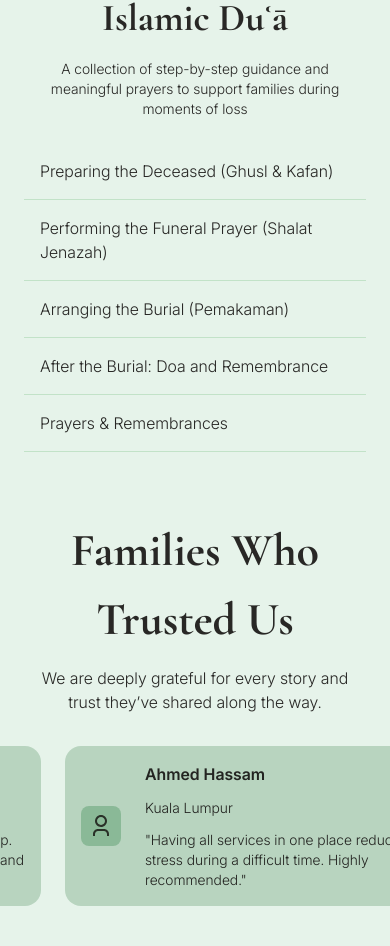
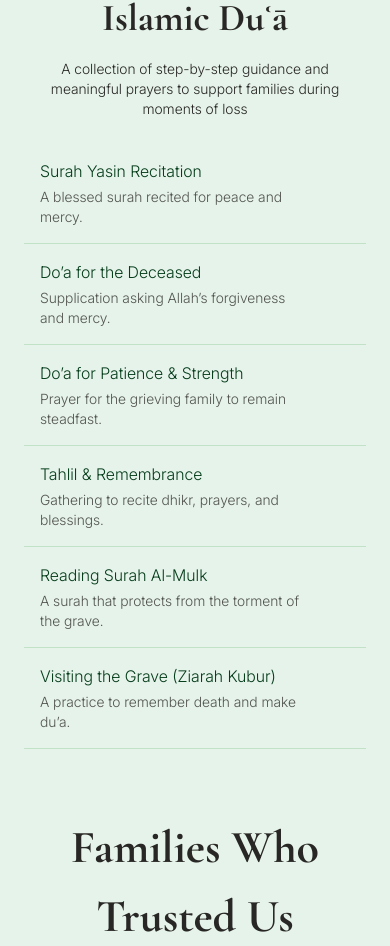
Before and after one commit to workadev/ekubur-client, a React (Vite) app: page / in a window 390 px wide. Shown: the part 6809-7755 px from the top of the page. Built offline with nearby package versions, Linux system fonts and the light colour scheme.

Commit message:
add detail doa

```diff
--- a/src/components/SectionGuides.jsx
+++ b/src/components/SectionGuides.jsx
@@ -1,13 +1,114 @@
+import { useEffect, useState } from "react";
 import imgGuides from "../assets/images/guides.jpg";
+import ArrowUpRight from "../assets/images/icons/arrow-right-up-line.svg";
+import CheckCircle from "../assets/images/icons/icon-check-circle.svg";
 
 function SectionGuides() {
   const guides = [
-    "Preparing the Deceased (Ghusl & Kafan)",
-    "Performing the Funeral Prayer (Shalat Jenazah)",
-    "Arranging the Burial (Pemakaman)",
-    "After the Burial: Doa and Remembrance",
-    "Prayers & Remembrances"
-  ]
+    {
+      title: "Surah Yasin Recitation",
+      desc: "A blessed surah recited for peace and mercy.",
+      highlight:
+        "Recitation that brings tranquility and mercy for the departed soul.",
+      timings: ["After Maghrib", "During illness", "Thursday night"],
+      prayers: [
+        { title: "Surah Yasin", desc: "A central recitation for ease." },
+        { title: "Tasbih (33x)", desc: "Subhānallāh — Glory be to Allah." },
+        { title: "Tahmid (33x)", desc: "Alhamdulillāh — All praise to Allah." },
+      ],
+    },
+    {
+      title: "Do’a for the Deceased",
+      desc: "Supplication asking Allah’s forgiveness and mercy.",
+      highlight:
+        "Focused prayers seeking forgiveness, light, and spaciousness of the grave.",
+      timings: ["After burial", "During visits", "Night prayers"],
+      prayers: [
+        { title: "Allāhumma ighfir lahu", desc: "Ask for forgiveness." },
+        { title: "Allāhumma thabbit", desc: "Pray for firmness in the grave." },
+        { title: "Salawat", desc: "Blessings upon the Prophet ﷺ." },
+      ],
+    },
+    {
+      title: "Do’a for Patience & Strength",
+      desc: "Prayer for the grieving family to remain steadfast.",
+      highlight:
+        "Supplications that calm the heart and fortify patience during loss.",
+      timings: ["Moments of grief", "After condolences", "Night reflection"],
+      prayers: [
+        { title: "Innallāha ma’a al-sābirīn", desc: "Reminder of Allah’s support." },
+        { title: "Rabbi ishrah lī", desc: "Expansion of chest and ease." },
+        { title: "Hasbunallāh", desc: "Reliance and trust in Allah." },
+      ],
+    },
+    {
+      title: "Tahlil & Remembrance",
+      desc: "Gathering to recite dhikr, prayers, and blessings.",
+      highlight:
+        "A gathering where family recites dhikr, du’a, and praises to Allah as an act of remembrance.",
+      timings: [
+        "Right after the passing (same night)",
+        "Day 3",
+        "Day 7",
+        "Day 40",
+        "Day 100",
+        "Death anniversary",
+        "Before Ramadan / Eid",
+        "During visits to the grave (Ziarah)",
+      ],
+      prayers: [
+        { title: "Al-Fatihah", desc: "Opening prayer dedicated to the deceased." },
+        { title: "Surah Yasin", desc: "A central recitation bringing peace & mercy." },
+        { title: "Tasbih (33x)", desc: "Subhānallāh — Glory be to Allah." },
+        { title: "Tahmid (33x)", desc: "Alhamdulillāh — All praise to Allah." },
+        { title: "Takbir (33x)", desc: "Allāhu Akbar — Allah is the Greatest." },
+        { title: "Tahlil Phrase", desc: "Lā ilāha illallāh — There is no deity but Allah." },
+        { title: "Salawat upon the Prophet", desc: "Allāhumma ṣalli ‘alā Muhammad." },
+        { title: "Do’a for the Deceased", desc: "Closing prayer asking forgiveness and mercy." },
+      ],
+    },
+    {
+      title: "Reading Surah Al-Mulk",
+      desc: "A surah that protects from the torment of the grave.",
+      highlight: "Recitation to seek protection from trials of the grave.",
+      timings: ["Nightly", "Thursday evening", "After Isha"],
+      prayers: [
+        { title: "Surah Al-Mulk", desc: "Recite completely with reflection." },
+        { title: "Istighfar", desc: "Seek forgiveness after recitation." },
+      ],
+    },
+    {
+      title: "Visiting the Grave (Ziarah Kubur)",
+      desc: "A practice to remember death and make du’a.",
+      highlight: "A humble visit to remember the hereafter and offer prayers.",
+      timings: ["Fridays", "Before Eid", "After burial"],
+      prayers: [
+        { title: "Peace greetings", desc: "Assalāmu ‘alaykum ahl al-qubūr." },
+        { title: "Al-Fatihah", desc: "Gift recitation to the deceased." },
+        { title: "Short dhikr", desc: "Subhānallāh, Alhamdulillāh, Allāhu Akbar." },
+      ],
+    },
+  ];
+
+  const [selectedGuide, setSelectedGuide] = useState(null);
+  const [showModal, setShowModal] = useState(false);
+
+  useEffect(() => {
+    if (selectedGuide) {
+      const timer = setTimeout(() => setShowModal(true), 20);
+      return () => clearTimeout(timer);
+    }
+    return undefined;
+  }, [selectedGuide]);
+
+  const closeModal = () => {
+    setShowModal(false);
+    setTimeout(() => setSelectedGuide(null), 300);
+  };
+
+  const handleOverlayClick = (e) => {
+    if (e.target === e.currentTarget) closeModal();
+  };
 
   return (
     <section className="bg-white">
@@ -19,12 +120,43 @@ function SectionGuides() {
           A collection of step-by-step guidance and meaningful prayers to support families during moments of loss
         </p>
         <div className="flex justify-between mt-6">
-          <div className="w-full">
+          <div className="w-full md:mr-4">
             {
-              guides.map((item) => (
-                <div className="p-4 md:py-8 md:px-9 border-b border-[#C2E2C8]">
-                  {item}
-                </div>
+              guides.map((item, index) => (
+                <a
+                  key={`${item.title}-${index}`}
+                  href="#"
+                  onClick={(e) => {
+                    e.preventDefault();
+                    setSelectedGuide(item);
+                  }}
+                  className="
+                    group
+                    block
+                    border-b
+                    border-[#C2E2C8]
+                    hover:border-[#0D7330]
+                    transition-colors
+                  "
+                >
+                  <div className="p-4 md:py-8 md:px-9 flex items-start justify-between">
+                    <div className="mr-6">
+                      <div className="text-[#063D1B] mb-1 group-hover:font-bold transition-colors">
+                        {item.title}
+                      </div>
+                      <div className="text-sm text-[#12100EB2]">
+                        {item.desc}
+                      </div>
+                    </div>
+                    <div className="opacity-0 group-hover:opacity-100 transition-opacity self-center">
+                      <img
+                        src={ArrowUpRight}
+                        alt="ArrowUpRight"
+                        className="min-w-5 min-h-5"
+                      />
+                    </div>
+                  </div>
+                </a>
               ))
             }
           </div>
@@ -45,6 +177,124 @@ function SectionGuides() {
             />
         </div>
       </div>
+
+      {selectedGuide && (
+        <div
+          className="
+            fixed
+            inset-0
+            z-50
+            flex
+            items-end
+            justify-center
+            bg-black/40
+            w-full
+            pt-6
+          "
+          onClick={handleOverlayClick}
+        >
+          <div
+            className={`
+              relative
+              w-full
+              max-h-[98vh]
+              bg-white
+              rounded-t-[20px]
+              shadow-2xl
+              overflow-hidden
+              transition-transform
+              duration-300
+              ease-out
+              will-change-transform
+              ${showModal ? "translate-y-0" : "translate-y-full"}
+            `}
+          >
+            <button
+              aria-label="Close"
+              className="absolute right-5 top-5 text-[28px] text-[#0D7330] hover:text-[#0A5A26]"
+              onClick={closeModal}
+            >
+              ×
+            </button>
+
+            <div className="p-6 md:px-10 md:pb-6 md:pt-8 space-y-6 md:space-y-8 bg-[#F7F7F9] max-h-[calc(98vh-48px)] overflow-y-auto">
+              <div className="mb-6">
+                <p className="text-sm font-semibold text-[#12100EE5] mb-9 md:mb-14">
+                  {selectedGuide.title}
+                </p>
+                <h2 className="text-2xl md:text-[46px] md:leading-[68px] font-[CormorantGaramond] font-bold text-[#12100E] leading-[38px]">
+                  A gathering where family recites dhikr, du’a, and praises to Allah as an act of remembrance.
+                </h2>
+                <p className="text-sm mt-3 md:text-base text-[#12100EB2] leading-relaxed">
+                  {selectedGuide.highlight}
+                </p>
+              </div>
+
+              <div className="bg-white rounded-xl p-3 md:p-6 space-y-3 mb-6">
+                <p className="font-bold text-lg md:text-2xl font-[CormorantGaramond] text-[#12100EE5]">When Tahlil Is Recited (Timing Guide)</p>
+                <div className="flex flex-wrap gap-4">
+                  {selectedGuide.timings?.map((time, i) => (
+                    <span
+                      key={`${time}-${i}`}
+                      className="
+                        inline-flex
+                        items-center
+                        px-3
+                        py-[6px]
+                        border
+                        border-[#0D7330]
+                        text-[#0D7330]
+                        rounded-full
+                        md:text-sm
+                        bg-white
+                        font-semibold
+                      "
+                    >
+                      {time}
+                    </span>
+                  ))}
+                </div>
+              </div>
+
+              <div className="bg-white rounded-xl p-4 md:p-6 space-y-4 mb-6">
+                <p className="font-bold text-2xl font-[CormorantGaramond] text-[#12100EE5] mb-3">Full List of Dhikr & Prayers</p>
+                <div className="grid grid-cols-1 md:grid-cols-2 lg:grid-cols-3 gap-3 md:gap-4">
+                  {selectedGuide.prayers?.map((prayer, i) => (
+                    <div
+                      key={`${prayer.title}-${i}`}
+                      className="
+                        flex
+                        items-start
+                        gap-2
+                        pb-3
+                        pt-4
+                        px-3
+                        md:pt-6
+                        md:pb-7
+                        md:px-6
+                        bg-white
+                        border
+                        border-[#0D7330]
+                        rounded-[10px]
+                      "
+                    >
+                      <img src={CheckCircle} alt="CheckCircle" className="opacity-[.5]" />
+                      <div>
+                        <p className="text-[#12100EE5]">{prayer.title}</p>
+                        <p className="text-xs text-[#12100EB2] mt-2 leading-relaxed">{prayer.desc}</p>
+                      </div>
+                    </div>
+                  ))}
+                </div>
+              </div>
+
+              <p className="text-center text-xs md:text-sm text-[#12100EE5]">
+                May this remembrance be a source of light, tranquility, and mercy for the soul of the departed.
+              </p>
+            </div>
+          </div>
+        </div>
+      )}
     </section>
   );
 }
```
Also changed, not shown: src/assets/images/icons/icon-check-circle.svg (added).
